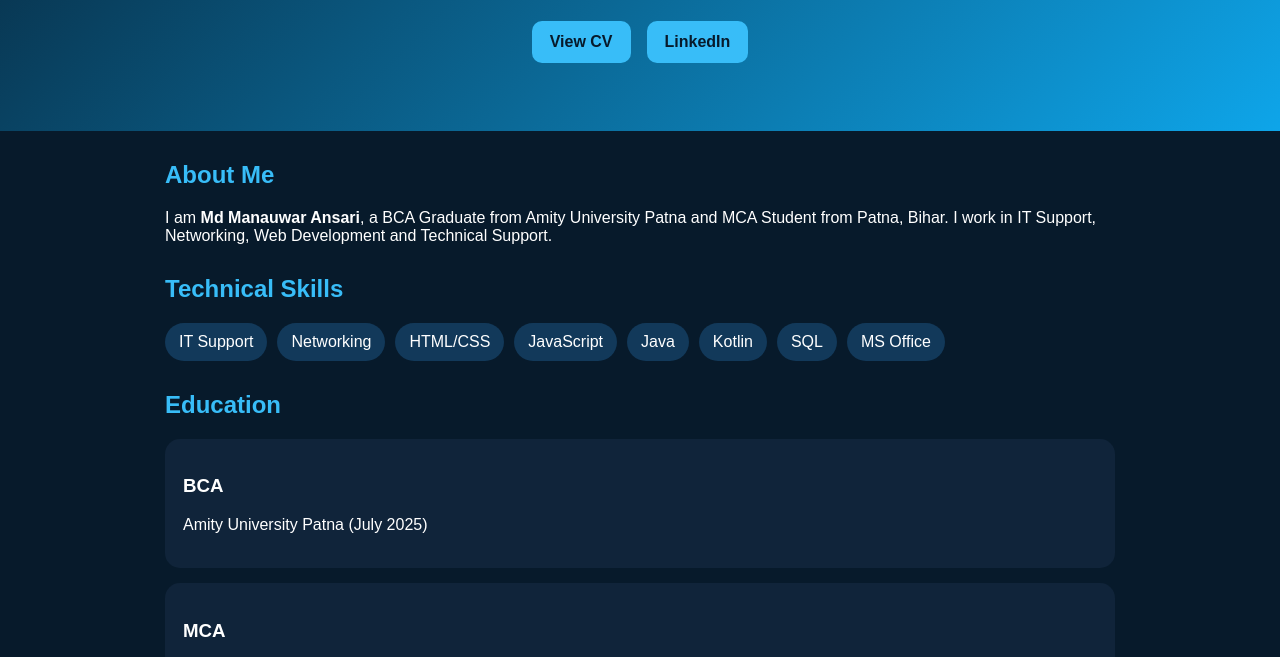
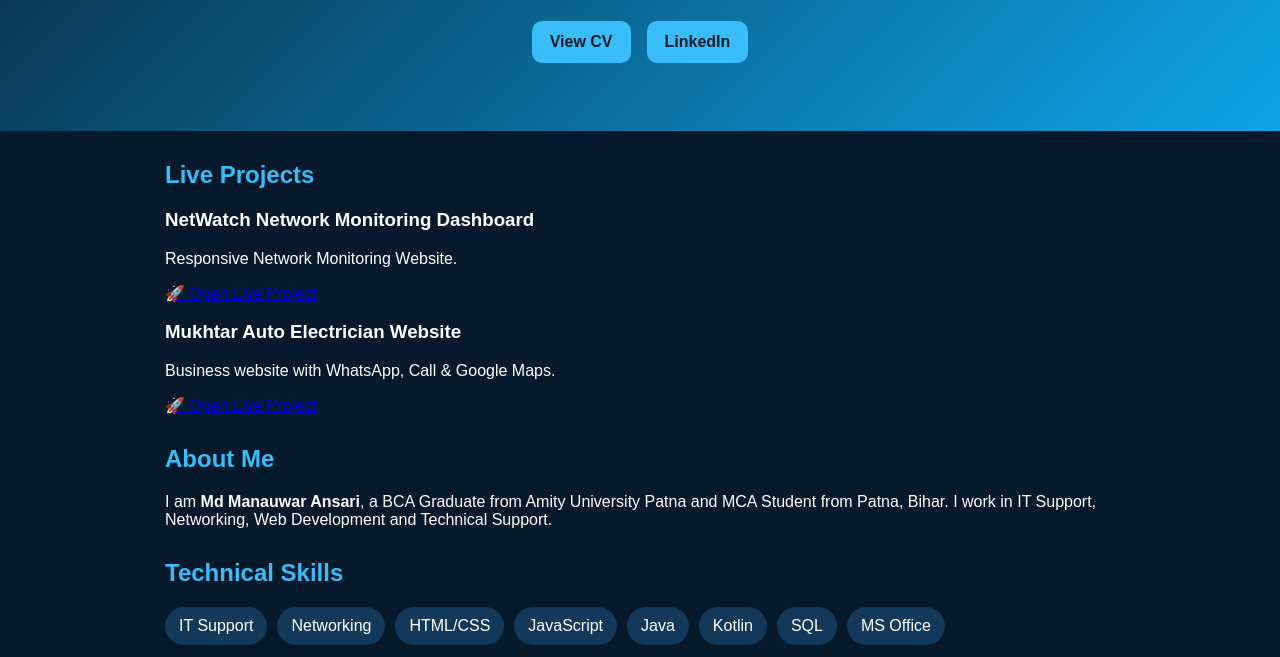
Before and after one commit to manauwar001/manauwar001.github.io, a plain HTML site: page index.html in a window 1280 px wide. Shown: the part 395-1052 px from the top of the page. Drawn offline with Linux system fonts and the light colour scheme.

Commit message:
Update index.html

```diff
--- a/index.html
+++ b/index.html
@@ -10,6 +10,29 @@
 <p id="typing"></p>
 <div class="btns"><a href="cv.pdf">View CV</a><a href="https://www.linkedin.com/in/md-manauwar-ansari-453343264">LinkedIn</a></div>
 </header>
+  <section id="projects">
+  <h2>Live Projects</h2>
+
+  <div class="project">
+    <h3>NetWatch Network Monitoring Dashboard</h3>
+    <p>Responsive Network Monitoring Website.</p>
+
+    <a href="https://manauwar001.github.io/NetWatch-Network-Monitoring-Dashboard/"
+       target="_blank" class="btn">
+      🚀 Open Live Project
+    </a>
+  </div>
+
+  <div class="project">
+    <h3>Mukhtar Auto Electrician Website</h3>
+    <p>Business website with WhatsApp, Call & Google Maps.</p>
+
+    <a href="https://manauwar001.github.io/Mukhtar-Auto-Electrician-Shop/"
+       target="_blank" class="btn">
+      🚀 Open Live Project
+    </a>
+  </div>
+</section>
 <section><h2>About Me</h2><p>I am <b>Md Manauwar Ansari</b>, a BCA Graduate from Amity University Patna and MCA Student from Patna, Bihar. I work in IT Support, Networking, Web Development and Technical Support.</p></section>
 <section><h2>Technical Skills</h2><div class="grid"><span>IT Support</span><span>Networking</span><span>HTML/CSS</span><span>JavaScript</span><span>Java</span><span>Kotlin</span><span>SQL</span><span>MS Office</span></div></section>
 <section><h2>Education</h2><div class="card"><h3>BCA</h3><p>Amity University Patna (July 2025)</p></div><div class="card"><h3>MCA</h3><p>Pursuing</p></div></section>
```
